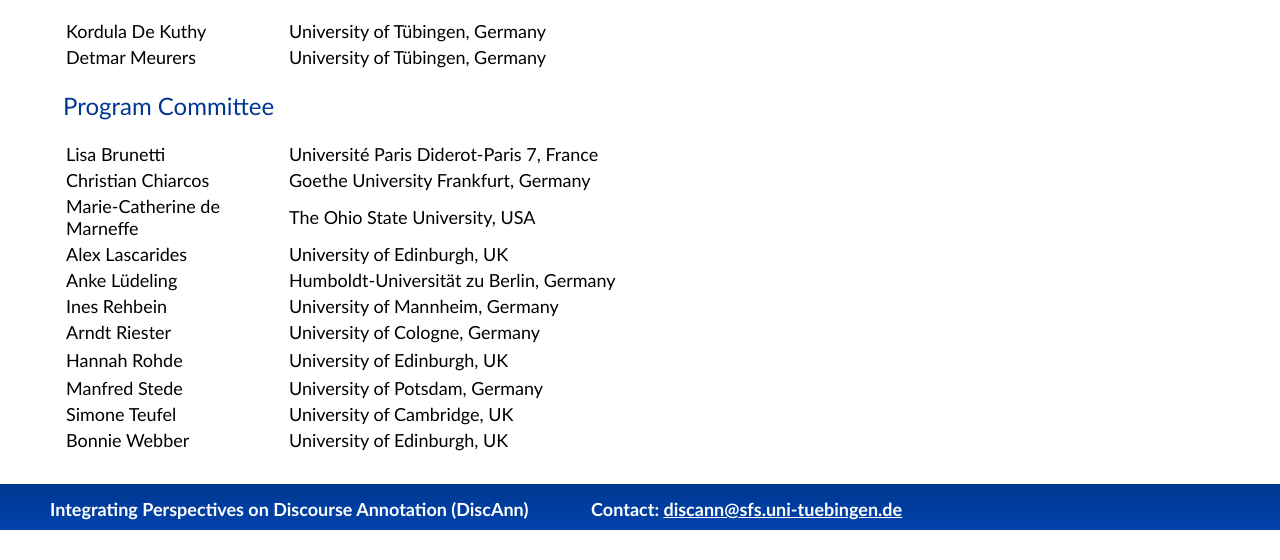
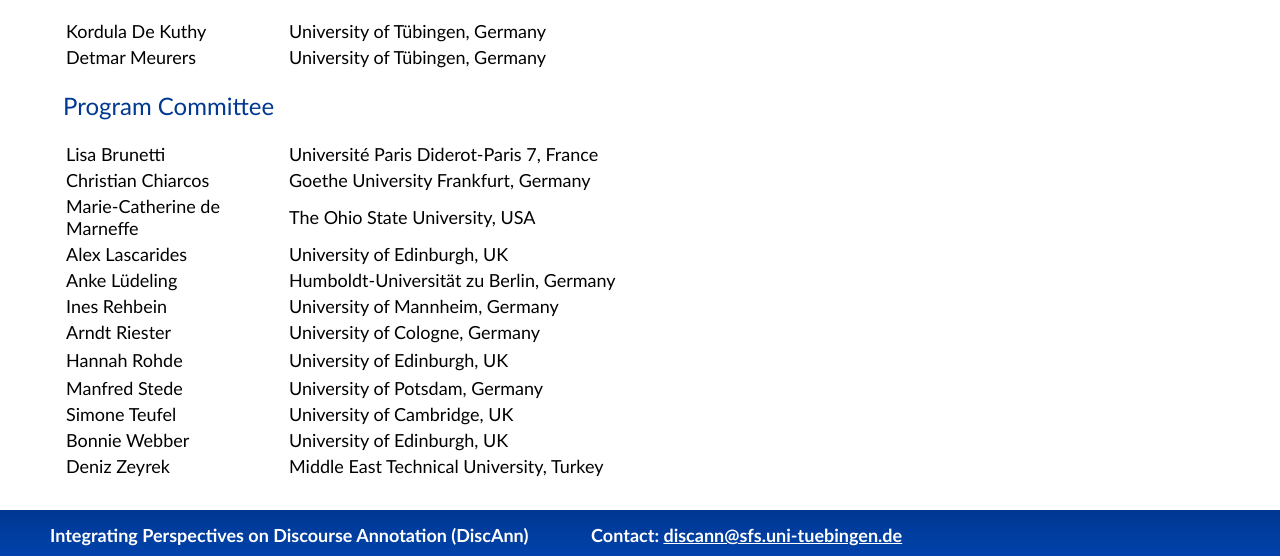
Before and after one commit to DiscAnnWorkshop/discann.github.io, a plain HTML site: page committees.html in a window 1280 px wide. Shown: the part 384-944 px from the top of the page. Before the commit the page ends 918 px from the top, so only its background shows below. Drawn offline with Linux system fonts and the light colour scheme.

Commit message:
added pc member

```diff
--- a/committees.html
+++ b/committees.html
@@ -117,6 +117,10 @@
 	 <tr>
   <td class="p_name">Bonnie Webber</td>
   <td class="p_affiliation">University of Edinburgh, UK</td>
+	 </tr>
+	 	 <tr>
+  <td class="p_name">Deniz Zeyrek</td>
+  <td class="p_affiliation">Middle East Technical University, Turkey</td>
 </tr>
  <!--	<tr>
   <td class="p_name">Kim Gerdes</td>
```
